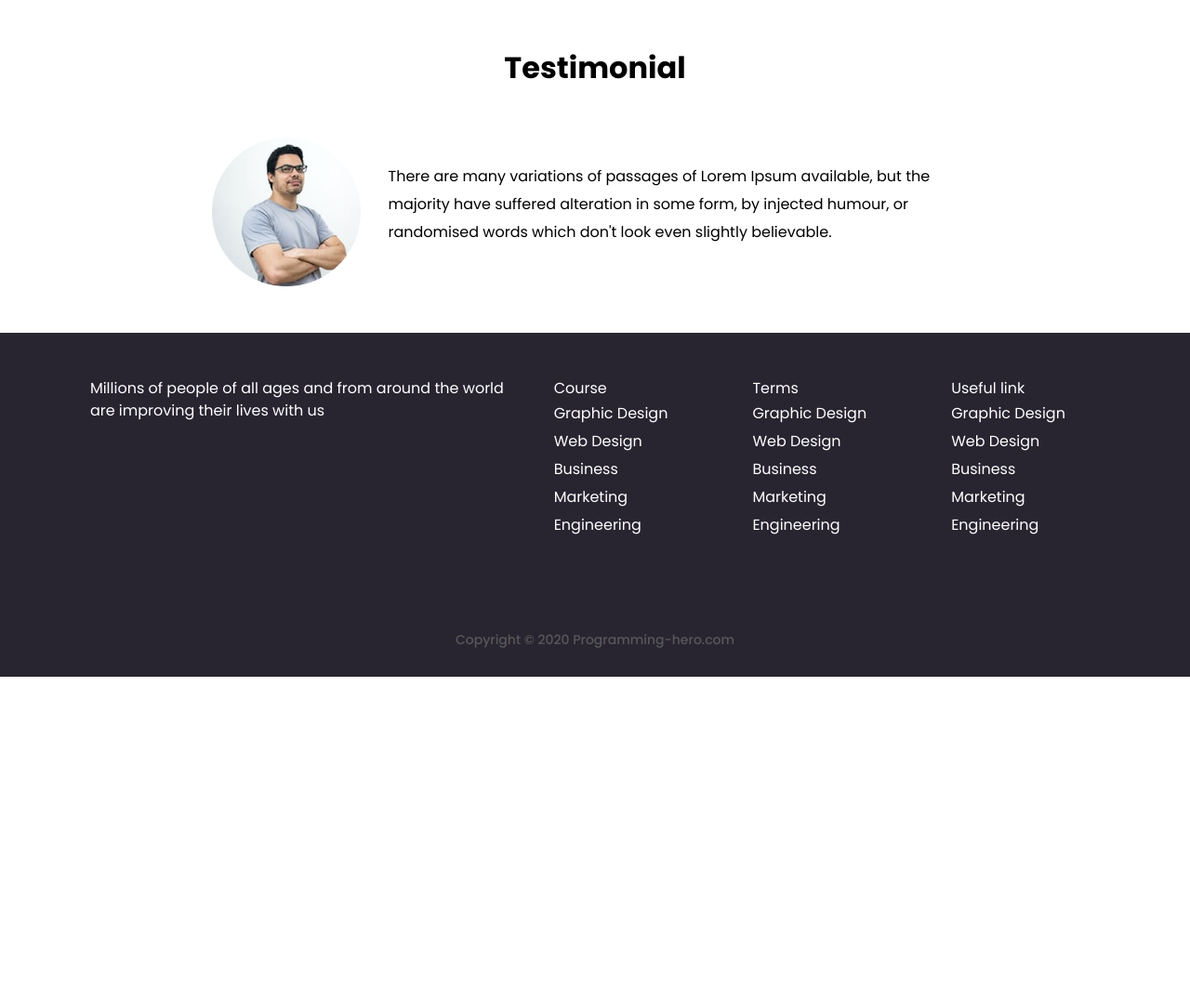
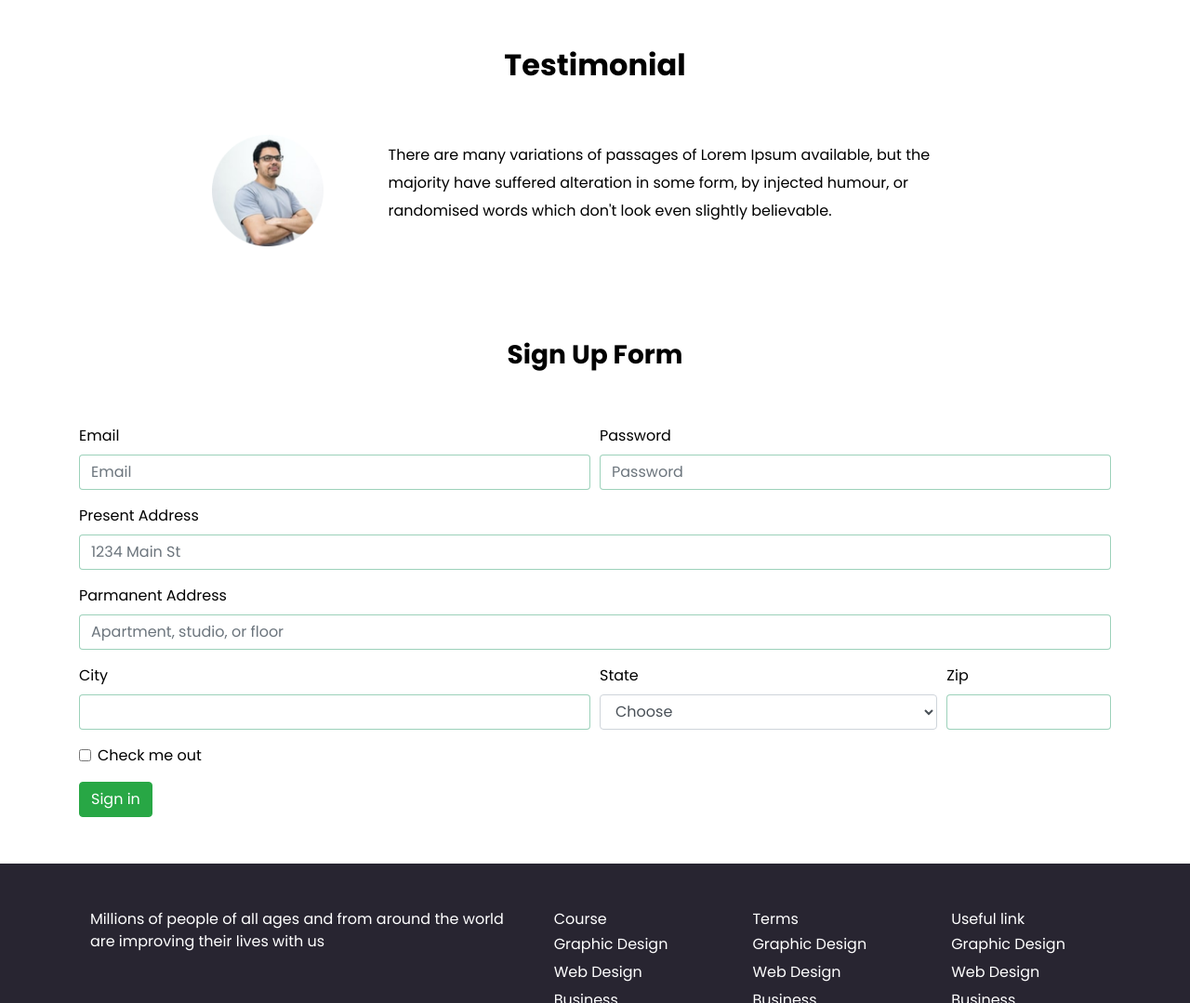
Before and after one commit to Nasim992/e-school, a plain HTML site: page index.html in a window 1280 px wide. Shown: the part 1642-2721 px from the top of the page at 93% size. Before the commit the page ends 2391 px from the top, so only its background shows below. Drawn offline with nearby package versions, Linux system fonts and the light colour scheme.

Commit message:
E-School-Done

```diff
--- a/css/index.css
+++ b/css/index.css
@@ -107,10 +107,10 @@ li span a {
     font-size:24px;
 }
 .buy-course{
-    padding: 8px 28px;
+    padding: 8px 20px;
     border: 1px solid  #21B573;
     background-color: transparent;
-    border-radius: 30px;
+    border-radius: 33px;
     transition: all ease-in-out .3s;
     font-size: 16px;
 }
@@ -156,13 +156,27 @@ small{
 }
 /* Testimonial-section  ends*/
 
+/* form-section starts */
+.form-section {
+    color:#000000;
+    font-size:16px;
+}
+input,option {
+    border:1px solid #299c6975 !important;
+}
+.form-section h3 {
+    font-weight:700 ;
+    padding:50px;
+}
+/* form-section ends */
+
 /* footer-section starts */
 footer{
     background-color: #282531;
     color:white;
     text-align:justify;
     background-position: cover;
-    height:370px;
+
 }
 footer li{
 list-style-type: none;
--- a/index.html
+++ b/index.html
@@ -77,28 +77,28 @@
   <section class="feature-section" id="books">
         <div class="container">
             <div class="row justify-content-around">
-                <div class="col-md-3 col-6">
+                <div class="col-lg-3 col-sm-6">
                     <div class="feature d-flex align-items-center flex-column  text-center bg-color">
                     <img class="w-25 " style="margin: auto;" src="images/ICON/book.png" alt="">
                     <h5>1500+ Topic</h5>
                     <p>Learn Anythings</p>
                     </div>
                 </div>
-                <div class="col-md-3 col-6">
+                <div class="col-lg-3 col-sm-6">
                     <div class="feature d-flex flex-column justify-content-center text-center bg-color">
                     <img class="w-25 " style="margin: auto;" src="images/ICON/Student.png" alt="">
                     <h5>1800+ Students</h5>
                     <p>Learn Anythings</p>
                     </div>
                 </div>
-                <div class="col-md-3 col-6 ">
+                <div class="col-lg-3 col-sm-6">
                     <div class="feature d-flex flex-column justify-content-center text-center bg-color">
                     <img class="w-25 " style="margin: auto;" src="images/ICON/Test.png" alt="">
                     <h5>9K+ Test Token</h5>
                     <p>Learn Anythings</p>
                     </div>
                 </div>
-                <div class="col-md-3  col-6 ">
+                <div class="col-lg-3 col-sm-6 ">
                     <div class="feature  d-flex flex-column justify-content-center text-center bg-color">
                     <img class="w-25 " style="margin: auto;" src="images/ICON/Students.png" alt="">
                     <h5>2000+ Student</h5>
@@ -115,8 +115,10 @@
 <section class="container course-section-color" id="courses">
     <h2 class="font-weight-bold text-center p-5">Online Courses</h2>
     <div class="card-deck">
+
+   <div class="col-sm-12 col-md-6 col-lg-4 ">
     <div class="card card-sizzing">
-          <img src="images/Photos/Morder psyc.png" class="card-img-top" alt="...">
+      <img src="images/Photos/Morder pyschology.png" class="card-img-top" alt="Student">
       <div class="card-body">
         <h5 class="card-title">Modern Psychology</h5>
         <p class="card-text" style="color:#585859;font-size:16px;">Designation</p>
@@ -135,8 +137,13 @@
         </div>
       </div>
     </div>
+   </div>
+
+
+
+       <div class="col-sm-12 col-md-6 col-lg-4 ">
         <div class="card card-sizzing">
-          <img src="images/Photos/Morder psyc.png" class="card-img-top" alt="...">
+          <img src="images/Photos/Morder psyc.png" class="card-img-top" alt="computer">
           <div class="card-body">
             <h5 class="card-title">Modern Psychology</h5>
             <p class="card-text">Designation</p>
@@ -155,8 +162,12 @@
             </div>
           </div>
         </div>
+       </div>
+
+
+       <div class="col-sm-12 col-md-6 col-lg-4 ">
         <div class="card card-sizzing">
-          <img src="images/Photos/Morder pychons.png" class="card-img-top" alt="...">
+          <img src="images/Photos/Morder pychons.png" class="card-img-top" alt="Computer">
           <div class="card-body">
             <h5 class="card-title">Modern Psychology</h5>
             <p class="card-text">Designation</p>
@@ -164,17 +175,19 @@
           </div>
           <div class="card-footer card-foot">
             <div class="row">
-                  <div class="col-md-7 d-flex align-items-center">
+                <div class="col-md-7 d-flex align-items-center justify-content-center">
                   <img src="images/ICON/calendar.png" class="card-footer-logo" alt="">
                   <small> Start 20 April,2021</small>
                 </div>
-                  <div class="col-md-5 d-flex align-items-center">
+                <div class="col-md-5 d-flex align-items-center justify-content-center">
                   <img src="images/ICON/people.png" class="card-footer-logo" alt="">
                   <small>60 seats</small>
                 </div>
             </div>
           </div>
         </div>
+       </div>
+
       </div>
 </section>
 
@@ -186,7 +199,7 @@
         <h2 class="text-center p-5">Testimonial</h2>
         <div class=" row justify-content-md-center align-items-center">
             <div class="col-md-2">
-                <img src="images/Photos/Man.png" class="w-100" alt="">
+                <img src="images/Photos/Man.png" class="w-75" alt="">
             </div>
             <div class="col-md-7">
                 <p>There are many variations of passages of Lorem Ipsum available, but the majority have suffered alteration in some form, by injected humour, or randomised words which don't look even slightly believable.</p>
@@ -194,6 +207,66 @@
         </div>
     </section>
     <!--Testimonial-section ends-->
+
+  <!-- Sign-up  section starts -->
+
+  <div class="form-section">
+    <section class="container ">
+      <h3 class="text-center">Sign Up Form</h3>
+      <form>
+        <div class="form-row">
+          <div class="form-group col-md-6">
+            <label for="inputEmail4">Email</label>
+            <input type="email" class="form-control" id="inputEmail4" placeholder="Email">
+          </div>
+          <div class="form-group col-md-6">
+            <label for="inputPassword4">Password</label>
+            <input type="password" class="form-control" id="inputPassword4" placeholder="Password">
+          </div>
+        </div>
+        <div class="form-group">
+          <label for="inputAddress">Present Address</label>
+          <input type="text" class="form-control" id="inputAddress" placeholder="1234 Main St">
+        </div>
+        <div class="form-group">
+          <label for="inputAddress2">Parmanent Address</label>
+          <input type="text" class="form-control" id="inputAddress2" placeholder="Apartment, studio, or floor">
+        </div>
+        <div class="form-row">
+          <div class="form-group col-md-6">
+            <label for="inputCity">City</label>
+            <input type="text" class="form-control" id="inputCity">
+          </div>
+          <div class="form-group col-md-4">
+            <label for="inputState">State</label>
+            <select id="inputState" class="form-control">
+              <option>Choose</option>
+              <option>Kushtia</option>
+              <option>Dhanmondi</option>
+              <option>Gulshan</option>
+            </select>
+          </div>
+          <div class="form-group col-md-2">
+            <label for="inputZip">Zip</label>
+            <input type="text" class="form-control" id="inputZip">
+          </div>
+        </div>
+        <div class="form-group">
+          <div class="form-check">
+            <input class="form-check-input" type="checkbox" id="gridCheck">
+            <label class="form-check-label" for="gridCheck">
+              Check me out
+            </label>
+          </div>
+        </div>
+        <button type="submit" class="btn btn-success">Sign in</button>
+      </form>
+
+    </section>
+  </div>
+
+   <!-- Sign-up  section ends -->
+
 
     <!-- footer-section-starts  -->
     <footer >
```
Lines whose indentation alone changed are shown as unchanged.
